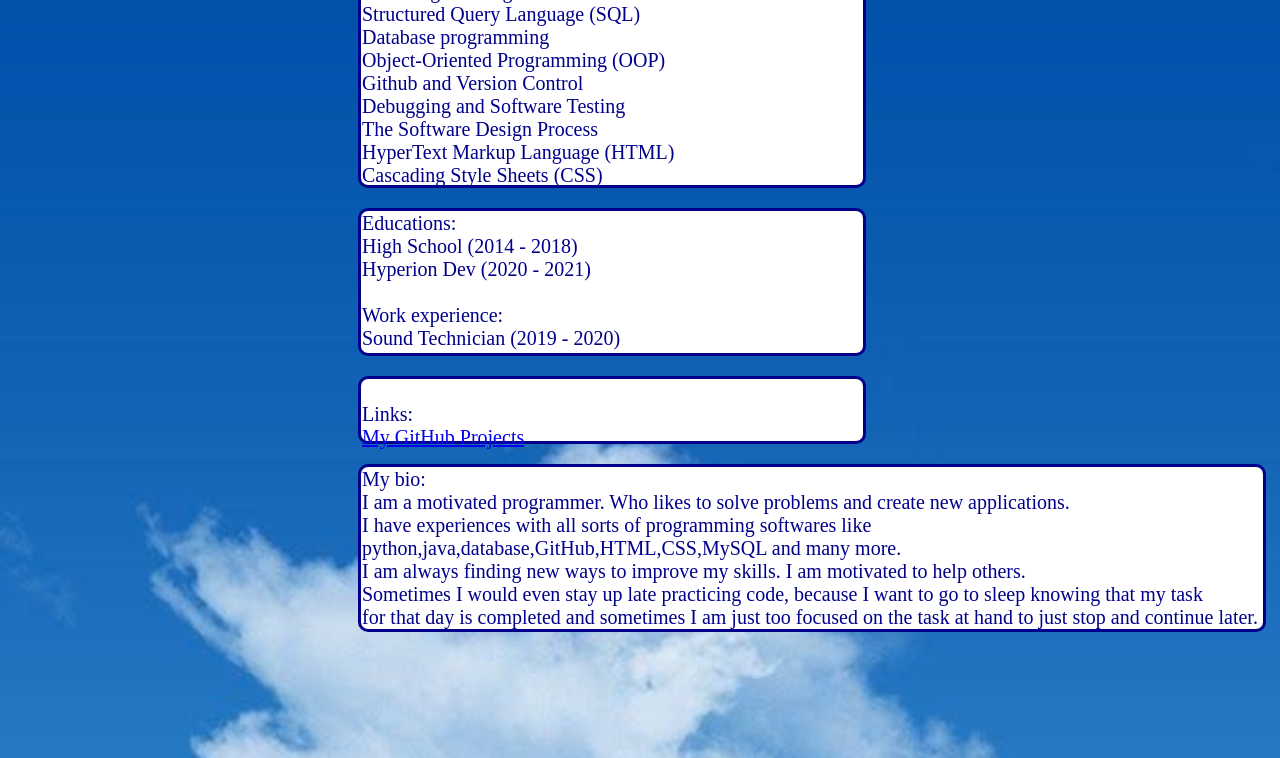
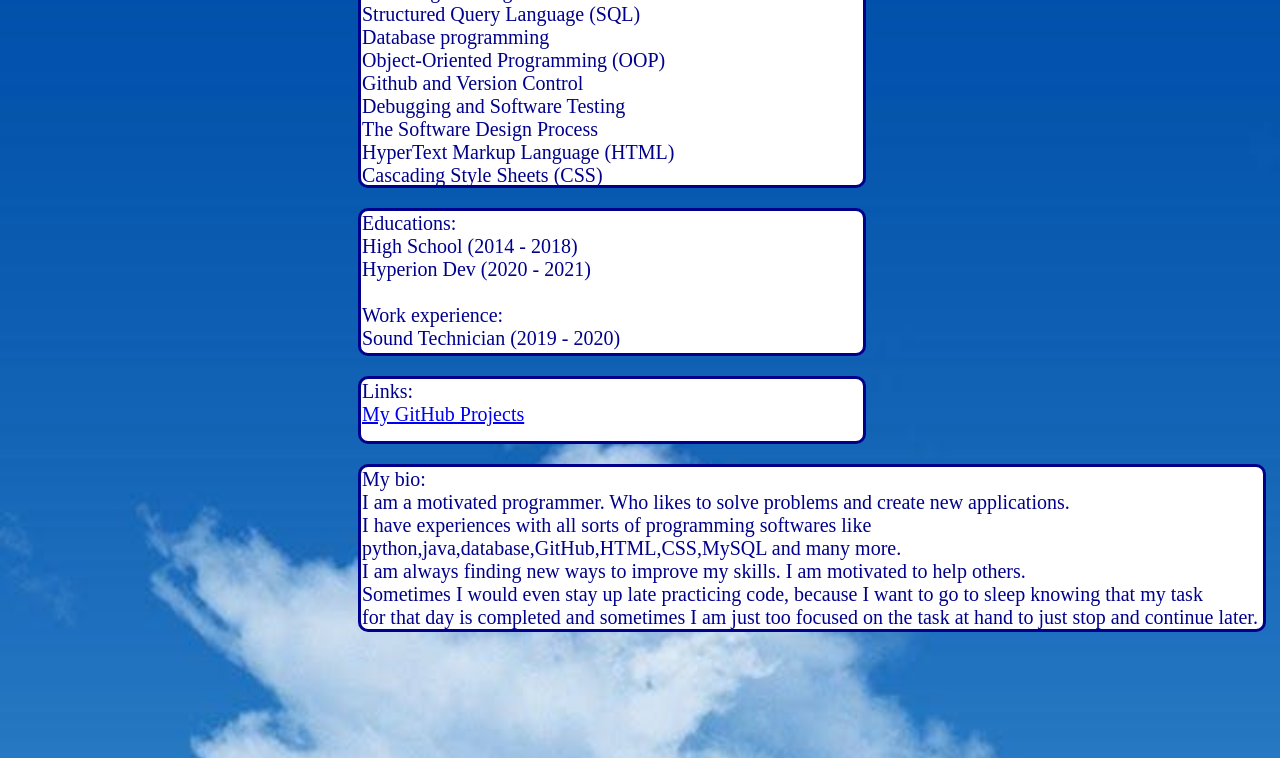
Before and after one commit to kaymanthecoder/Kagiso_Sokhela_resume, a plain HTML site: page index.html in a window 1280 px wide. Shown: the part 48-806 px from the top of the page. Drawn offline with Linux system fonts and the light colour scheme.

Commit message:
Update index.html

```diff
--- a/index.html
+++ b/index.html
@@ -64,7 +64,7 @@
             <br>
             </p>
 
-            <p id="MyBorder3"><br>Links:
+            <p id="MyBorder3">Links:
             <br><a href="https://github.com/kaymanthecoder/">My GitHub Projects</a>
             <!--<br><a href="Nothing.html">My blog posts and articles I have created</a>-->
             <br>
```
